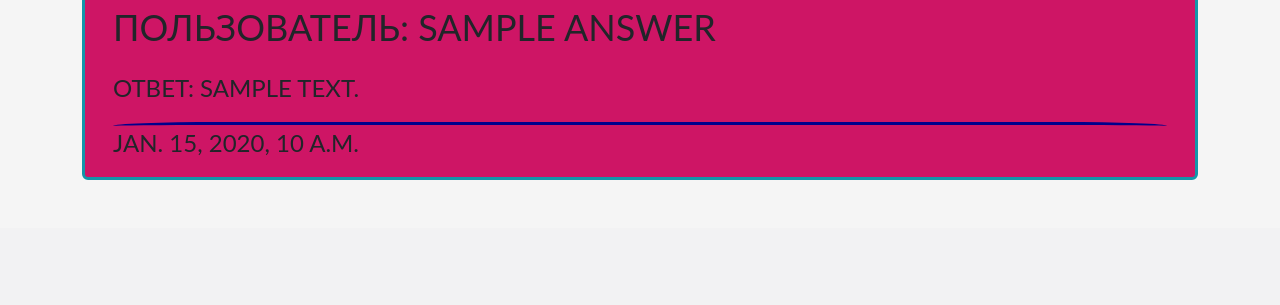
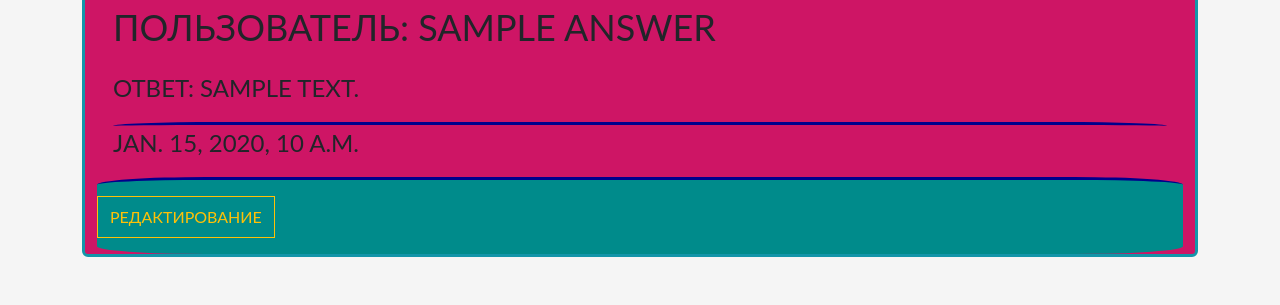
Before and after one commit to PandoraGrims/KKWW-8, a Django app: page /projects/1 in a window 1280 px wide. Shown: the part 600-905 px from the top of the page. Before the commit the page ends 780 px from the top, so only its background shows below. Run offline with Django 4.2, Linux system fonts and the light colour scheme; a user stored in the database is signed in; tables that the repository leaves empty hold one stand-in row (values such as "Sample post").

Commit message:
Добавил возможность редактирования

```diff
--- a/forum/accounts/forms.py
+++ b/forum/accounts/forms.py
@@ -20,4 +20,4 @@ class MyUserCreationForm(UserCreationForm):
         return cleaned_data
 
     class Meta(UserCreationForm.Meta):
-        fields = ['username', 'last_name', 'email']
+        fields = ['username', 'last_name', 'avatar_url', 'email']
--- a/forum/web_forum/templates/discus/discus_detail_view.html
+++ b/forum/web_forum/templates/discus/discus_detail_view.html
@@ -88,14 +88,14 @@
                         {#                                    Детальный просмотр задачи#}
                         {#                                </button>#}
                         {#                            </a>#}
-                        {#                            {% if request.user.is_authenticated %}#}
-                        {#                                <a class="card-link pt-3 pb-3" href="{% url "web_forum:task_update_view" task.pk %}"#}
-                        {#                                   style="border-top: 3px solid darkblue;border-radius: 10%; background-color: darkcyan">#}
-                        {#                                    <button type="submit"#}
-                        {#                                            class="btn btm-input btn-outline-warning btn-md py-2  text-uppercase rounded-0">#}
-                        {#                                        Редактирование#}
-                        {#                                    </button>#}
-                        {#                                </a>#}
+                                                    {% if request.user.is_authenticated %}
+                                                        <a class="card-link pt-3 pb-3" href="{% url "web_forum:discus_update_view" discus.pk %}"
+                                                           style="border-top: 3px solid darkblue;border-radius: 10%; background-color: darkcyan">
+                                                            <button type="submit"
+                                                                    class="btn btm-input btn-outline-warning btn-md py-2  text-uppercase rounded-0">
+                                                                Редактирование
+                                                            </button>
+                                                        </a>
                         {#                                <a class="card-link pt-3 pb-3" href="{% url "web_forum:task_delete_view" task.pk %}"#}
                         {#                                   style="border-top: 3px solid darkblue;border-radius: 10%; background-color: darkcyan">#}
                         {#                                    <button type="submit"#}
@@ -103,7 +103,7 @@
                         {#                                        Удаление задачи#}
                         {#                                    </button>#}
                         {#                                </a>#}
-                        {#                            {% endif %}#}
+                                                    {% endif %}
 
                     </div>
                 {% endfor %}
--- a/forum/web_forum/urls.py
+++ b/forum/web_forum/urls.py
@@ -1,13 +1,13 @@
 from django.urls import path
 
-from web_forum.views.tasks_view import DiscusListView, DiscusDetailView
+from web_forum.views.tasks_view import DiscusListView, DiscusDetailView, DiscusUpdateView
 app_name = "web_forum"
 
 urlpatterns = [
     path('', DiscusListView.as_view(), name="index"),
     path('projects/<int:pk>', DiscusDetailView.as_view(), name="discus_detail_view"),
     # path('discus/add/', ProjectCreateView.as_view(), name="project_add"),
-    # path('discus/<int:pk>/update', ProjectUpdateView.as_view(), name="project_update_view"),
+    path('discus/<int:pk>/update', DiscusUpdateView.as_view(), name="discus_update_view"),
     # path('discus/<int:pk>/delete', ProjectDeleteView.as_view(), name="project_delete_view"),
     # path('discus/<int:pk>/answers/add/', TaskCreateView.as_view(), name="task_add"),
     # path('answers/<int:pk>', TaskDetailView.as_view(), name="task_view"),
--- a/forum/web_forum/views/tasks_view.py
+++ b/forum/web_forum/views/tasks_view.py
@@ -60,6 +60,8 @@ class DiscusDetailView(DetailView):
         answers = discus.answers.all()
         context['answers'] = answers
         return context
+
+
 #
 #
 # class ProjectCreateView(LoginRequiredMixin, CreateView):
@@ -71,13 +73,13 @@ class DiscusDetailView(DetailView):
 #         return reverse("web_forum:project_detail_view", kwargs={"pk": self.object.pk})
 #
 #
-# class ProjectUpdateView(LoginRequiredMixin, UpdateView):
-#     model = Project
-#     form_class = ProjectForm
-#     template_name = "discus/discus_update_view.html"
-#
-#     def get_success_url(self):
-#         return reverse("web_forum:project_detail_view", kwargs={"pk": self.object.pk})
+class DiscusUpdateView(LoginRequiredMixin, UpdateView):
+    model = Discussion
+    form_class = DiscussionForm
+    template_name = "discus/discus_update_view.html"
+
+    def get_success_url(self):
+        return reverse("web_forum:discus_detail_view", kwargs={"pk": self.object.pk})
 #
 #
 # class ProjectDeleteView(LoginRequiredMixin, DeleteView):
```
Also changed, not shown: forum/accounts/models.py (+3 -17 lines), forum/web_forum/templates/discus/discus_list.html (+0 -8 lines).
